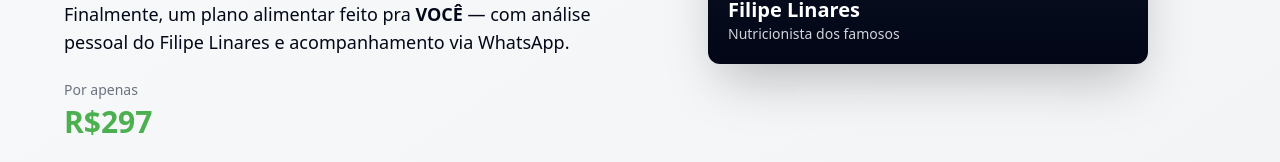
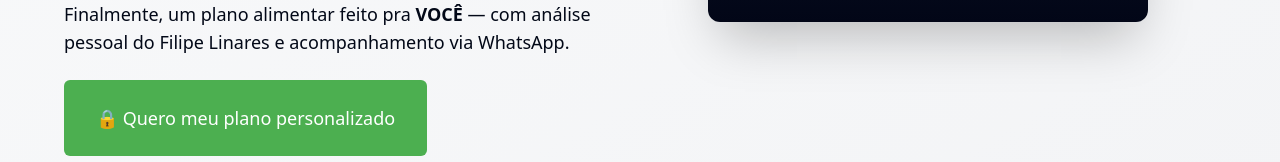
Before and after one commit to thiagomagha/linares-body-boost, a React (Vite) app: page / in a window 1280 px wide. Shown: the part 580-742 px from the top of the page. Built offline with nearby package versions, Linux system fonts and the light colour scheme.

Commit message:
Visual edit in Lovable
Edited UI in Lovable

```diff
--- a/src/components/HeroSection.tsx
+++ b/src/components/HeroSection.tsx
@@ -1,8 +1,6 @@
-
 import React from 'react';
 import { Button } from "@/components/ui/button";
 import { Check } from "lucide-react";
-
 const HeroSection = () => {
   const scrollToCheckout = () => {
     const checkoutSection = document.getElementById('checkout');
@@ -12,7 +10,6 @@ const HeroSection = () => {
       });
     }
   };
-
   return <section className="bg-gradient-to-br from-gray-50 to-gray-100 section-padding">
       <div className="section-container flex flex-col lg:flex-row items-center">
         <div className="w-full lg:w-1/2 mb-8 lg:mb-0">
@@ -35,8 +32,8 @@ const HeroSection = () => {
           </p>
 
           <div className="mb-6">
-            <div className="text-sm text-gray-500 mb-1">Por apenas</div>
-            <div className="text-3xl font-bold text-fitness-green">R$297</div>
+
+
           </div>
 
           <Button onClick={scrollToCheckout} size="lg" className="bg-fitness-green hover:bg-fitness-darkgreen text-white text-lg px-8 py-6 h-auto">🔒 Quero meu plano personalizado</Button>
@@ -46,11 +43,7 @@ const HeroSection = () => {
           <div className="relative">
             <div className="bg-gradient-to-b from-slate-800 to-slate-950 p-5 rounded-xl shadow-2xl max-w-md transform hover:scale-[1.02] transition-transform duration-300 overflow-hidden">
               <div className="relative">
-                <img
-                  alt="Filipe Linares"
-                  className="rounded-lg object-cover w-full aspect-[4/3] hover:scale-105 transition-all duration-500 ease-in-out"
-                  src="/lovable-uploads/469e6102-8b42-4d98-9c52-8f2cd6c86f8a.jpg"
-                />
+                <img alt="Filipe Linares" className="rounded-lg object-cover w-full aspect-[4/3] hover:scale-105 transition-all duration-500 ease-in-out" src="/lovable-uploads/469e6102-8b42-4d98-9c52-8f2cd6c86f8a.jpg" />
                 <div className="absolute inset-0 bg-gradient-to-t from-black/60 to-transparent"></div>
               </div>
 
@@ -66,5 +59,4 @@ const HeroSection = () => {
       </div>
     </section>;
 };
-
 export default HeroSection;
```
